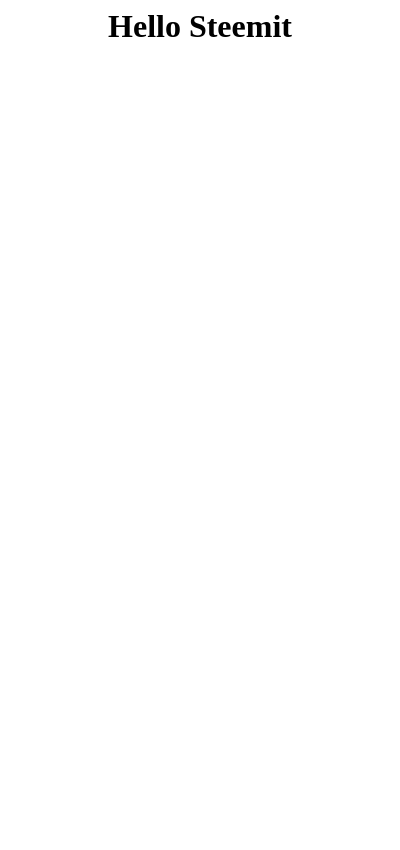
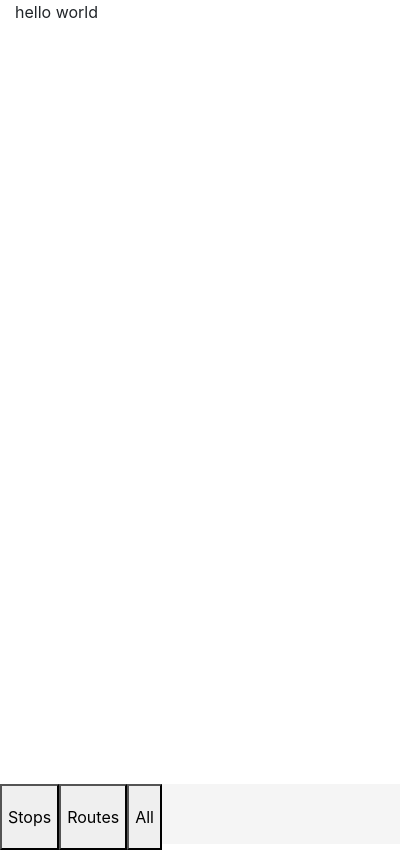
Before and after one commit to andrewleonard1693/rutgers-menu, an Electron app: page src/html/index.html in a window 400 px wide. Drawn offline with nearby package versions, Linux system fonts and the light colour scheme; files whose address does not match are found by name.

Commit message:
changed color of bus icon and got footer working

```diff
--- a/main.js
+++ b/main.js
@@ -19,8 +19,8 @@
 
   // Make the popup window for the menubar
   window = new BrowserWindow({
-    width: 300,
-    height: 350,
+    width: 400,
+    height: 550,
     show: false,
     frame: false,
     resizable: false,
--- /dev/null
+++ b/src/css/index.css
@@ -0,0 +1,20 @@
+/* html, body {
+    height: 100%;
+    width: 100%;
+} */
+
+html {
+    position: relative;
+    min-height: 100%;
+  }
+  body {
+    margin-bottom: 60px; /* Margin bottom by footer height */
+  }
+  .footer {
+    position: absolute;
+    bottom: 0;
+    width: 100%;
+    height: 60px; /* Set the fixed height of the footer here */
+    line-height: 60px; /* Vertically center the text there */
+    background-color: #f5f5f5;
+  }
--- a/src/html/index.html
+++ b/src/html/index.html
@@ -1,9 +1,45 @@
-<html>
-  <head>
-    <title>Sample Menubar App</title>
-    <script charset="utf-8">require('./index')</script>
-  </head>
-  <body>
-    <center><h1>Hello Steemit</h1></center>
-  </body>
+<!DOCTYPE html>
+<html lang="en">
+<head>
+  <meta charset="UTF-8">
+  <meta name="viewport" content="width=device-width, initial-scale=1.0">
+  <meta http-equiv="X-UA-Compatible" content="ie=edge">
+  <title>Rutgers Buses Menu Bar App</title>
+  <link rel="stylesheet" href="https://stackpath.bootstrapcdn.com/bootstrap/4.1.3/css/bootstrap.min.css" integrity="sha384-MCw98/SFnGE8fJT3GXwEOngsV7Zt27NXFoaoApmYm81iuXoPkFOJwJ8ERdknLPMO" crossorigin="anonymous">
+  <link rel="stylesheet" href="../css/index.css">
+</head>
+<body>
+
+  <div class="container-fluid">
+    <div class="row">
+      <div class="col-sm-12">
+        <p>hello world</p>
+      </div>
+    </div>
+  </div>
+
+  <footer class="footer">
+    <div class="container-fluid">
+      <div class="row">
+        <div class="col-xs-4">
+          <button>Stops</button>
+        </div>
+        <div class="col-xs-4">
+          <button>Routes</button>
+        </div>
+        <div class="col-xs-4">
+          <button>All</button>
+        </div>
+      </div>
+    </div>
+  </footer>
+
+
+
+  <!-- bootstrap  -->
+  <script src="https://code.jquery.com/jquery-3.3.1.slim.min.js" integrity="sha384-q8i/X+965DzO0rT7abK41JStQIAqVgRVzpbzo5smXKp4YfRvH+8abtTE1Pi6jizo" crossorigin="anonymous"></script>
+
+<script src="https://cdnjs.cloudflare.com/ajax/libs/popper.js/1.14.3/umd/popper.min.js" integrity="sha384-ZMP7rVo3mIykV+2+9J3UJ46jBk0WLaUAdn689aCwoqbBJiSnjAK/l8WvCWPIPm49" crossorigin="anonymous"></script>
+<script src="https://stackpath.bootstrapcdn.com/bootstrap/4.1.3/js/bootstrap.min.js" integrity="sha384-ChfqqxuZUCnJSK3+MXmPNIyE6ZbWh2IMqE241rYiqJxyMiZ6OW/JmZQ5stwEULTy" crossorigin="anonymous"></script>
+</body>
 </html>
--- a/src/js/index.js
+++ b/src/js/index.js
@@ -1,11 +1 @@
-const {ipcRenderer} = require('electron')
-
-document.addEventListener('DOMContentLoaded', () => {
-  let n = new Notification('You did it!', {
-    body: 'Nice work.'
-  })
-
-  // Tell the notification to show the menubar popup window on click
-  n.onclick = () => { ipcRenderer.send('show-window') }
-
-})
+console.log('connected')
```
Also changed, not shown: src/images/bus.png, 2 other files.
